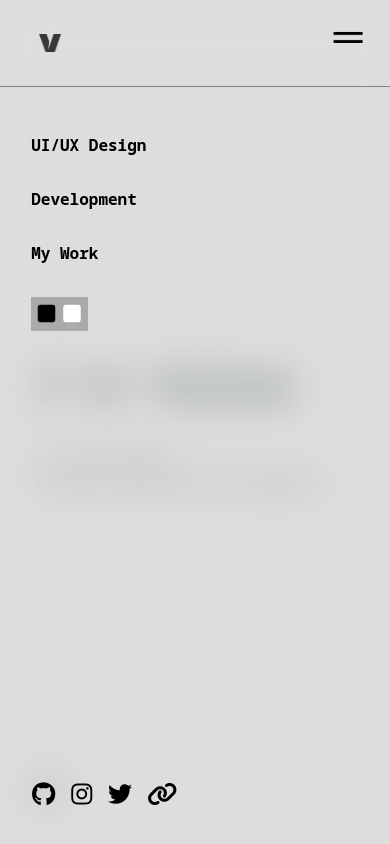
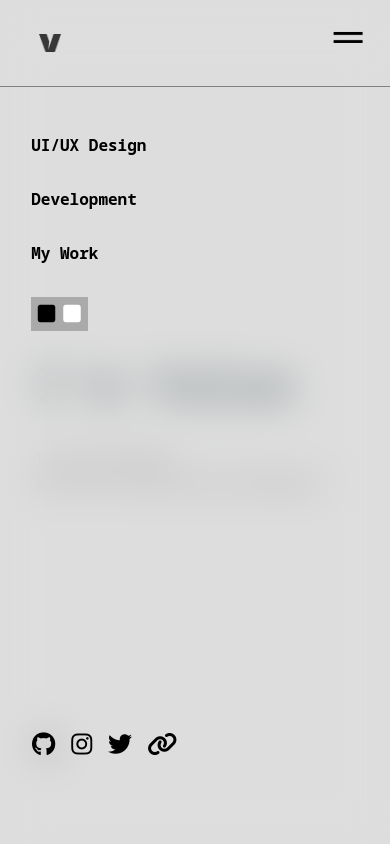
Before and after one commit to valuenwaiwu/valuenwaiwu.github.io, a plain HTML site: page index.htm in a window 390 px wide. Both pictures are taken after a click on the picture 348 px from the left and 37 px from the top of the page. Shown: the top 844 px of the page. Drawn offline with Linux system fonts and the light colour scheme.

Commit message:
Update style.css

```diff
--- a/css/style.css
+++ b/css/style.css
@@ -510,7 +510,7 @@ nav li {
 
     .logocon {
         position: absolute;
-        bottom: 4vh;
+        bottom: 10vh;
         left: 8vw;
     }
 
@@ -528,7 +528,6 @@ nav li {
 
     .fa-arrow-down {
         margin-left: 4vw;
-        bottom: 5vh !important;
     }
 
     .body {
```
